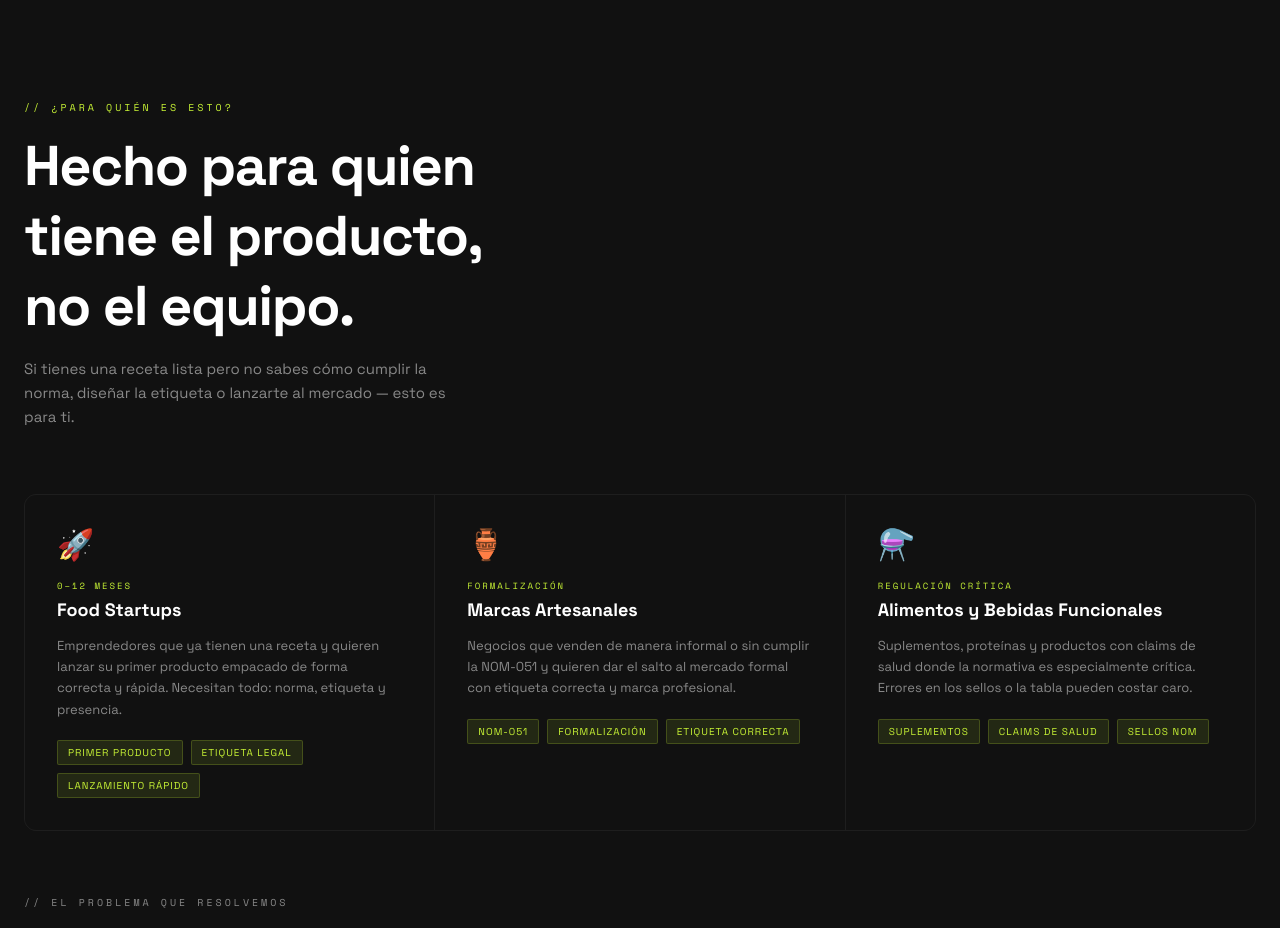
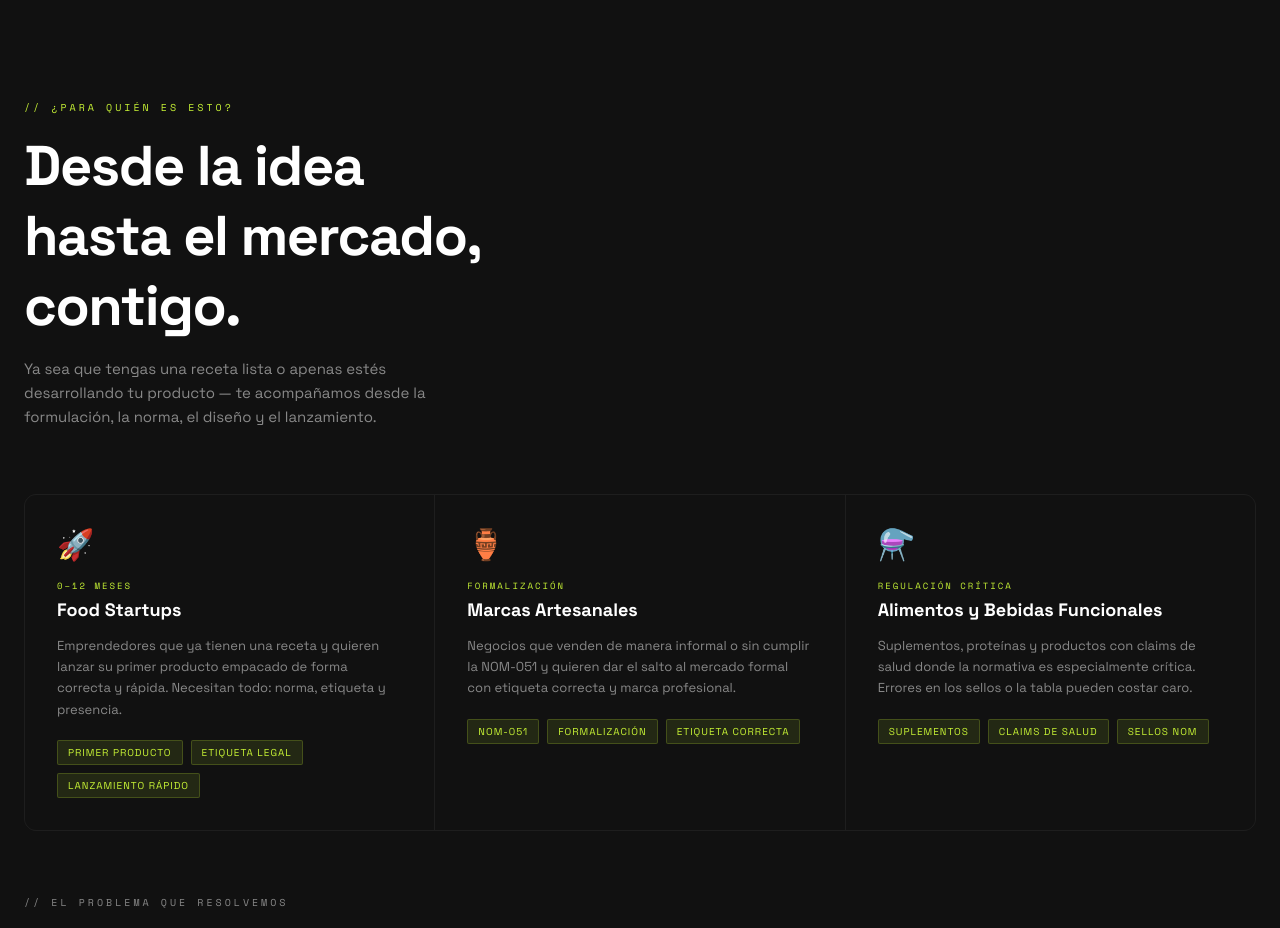
Before and after one commit to melissagallegosg/puntoalfa, a Next.js app: page / in a window 1280 px wide. Shown: the part 1840-2768 px from the top of the page. Built offline with nearby package versions, Linux system fonts and the light colour scheme.

Commit message:
Add files via upload

```diff
--- a/components/ForWhom.tsx
+++ b/components/ForWhom.tsx
@@ -53,14 +53,14 @@ export default function ForWhom() {
             // ¿Para quién es esto?
           </motion.div>
           <motion.h2 variants={fadeUp} className="text-[clamp(32px,5vw,56px)] font-bold leading-tight tracking-tight mb-4">
-            Hecho para quien
+            Desde la idea
             <br />
-            tiene el producto,
+            hasta el mercado,
             <br />
-            no el equipo.
+            contigo.
           </motion.h2>
           <motion.p variants={fadeUp} className="text-muted text-[15px] max-w-md leading-relaxed">
-            Si tienes una receta lista pero no sabes cómo cumplir la norma, diseñar la etiqueta o lanzarte al mercado — esto es para ti.
+            Ya sea que tengas una receta lista o apenas estés desarrollando tu producto — te acompañamos desde la formulación, la norma, el diseño y el lanzamiento.
           </motion.p>
         </motion.div>
 
--- a/components/Pricing.tsx
+++ b/components/Pricing.tsx
@@ -94,7 +94,7 @@ const packages: Record<Tab, Array<{
     },
     {
       badge: "// Alfa Lab",
-      name: "Consultoría de sellos",
+      name: "Asesoría de formulación y/o consultoría de sellos",
       price: "A cotizar",
       sub: "según producto",
       items: [
```
